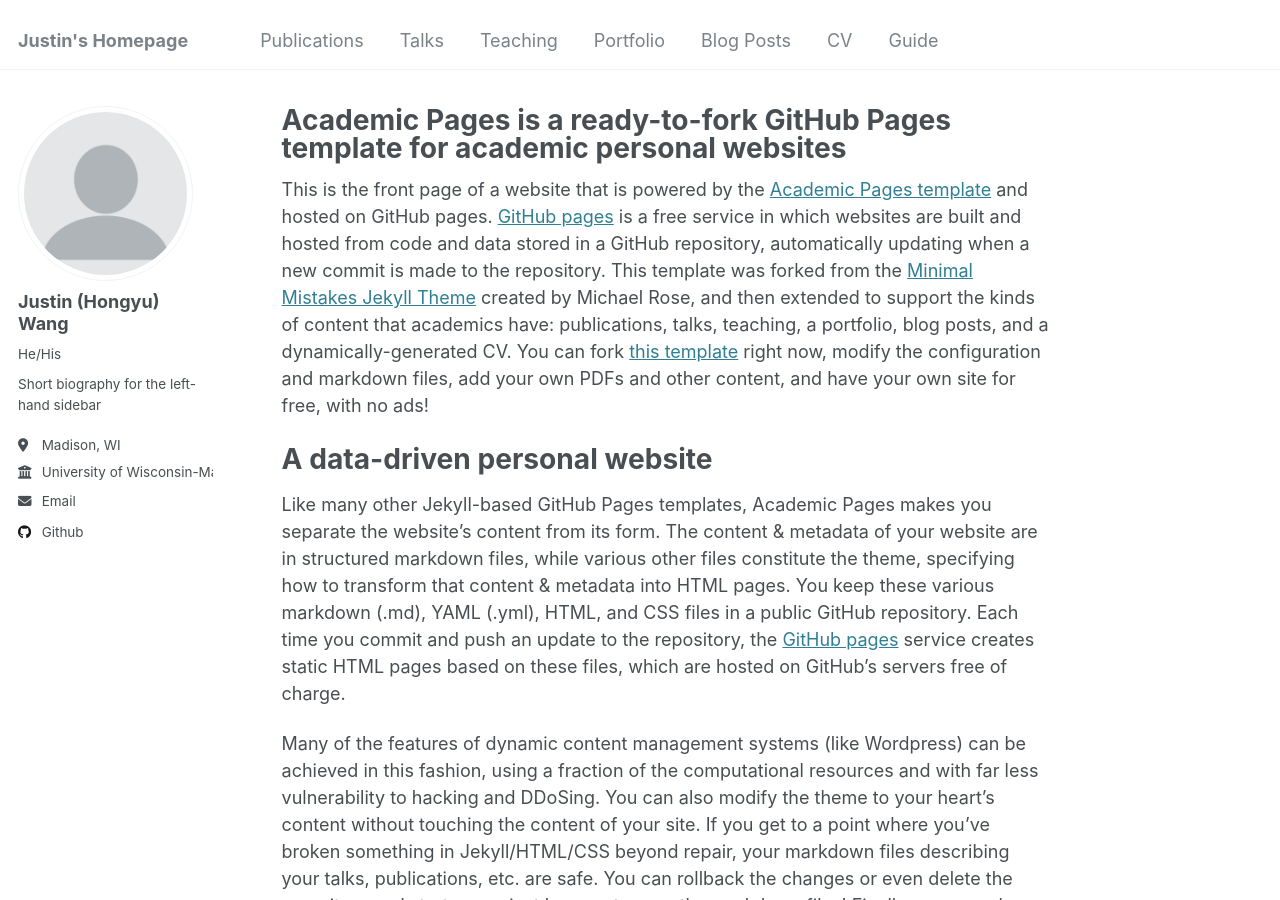
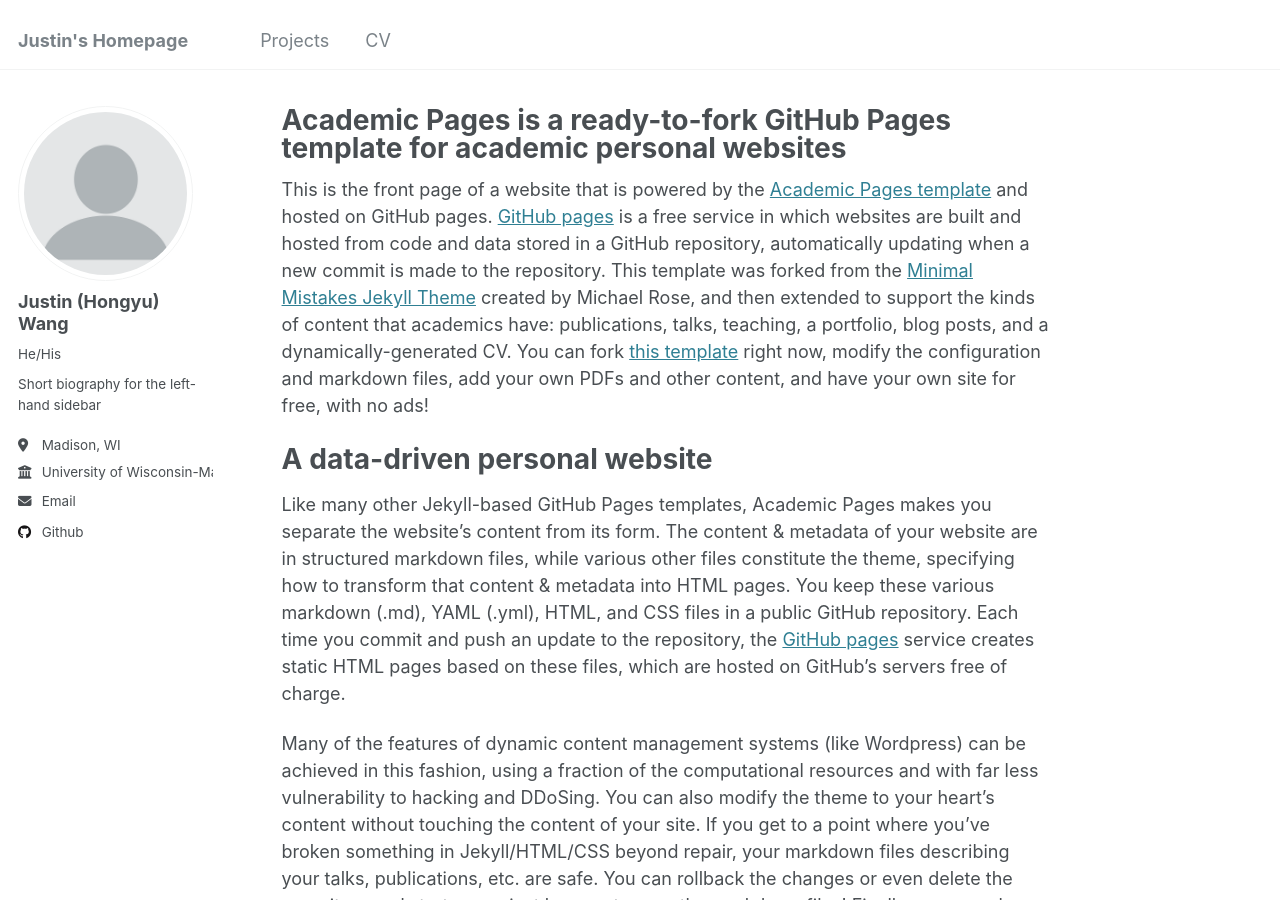
Before and after one commit to Hongyu0329/hongyu0329.github.io, a Jekyll site: the page built from _pages/about.md, in a window 1280 px wide and 900 px high. Built offline with Jekyll 4.4.1, drawn with Linux system fonts in a browser that asks for light colours.

Commit message:
Update navigation.yml

```diff
--- a/_data/navigation.yml
+++ b/_data/navigation.yml
@@ -5,23 +5,23 @@
 # prevent it from being included in the site.
 
 main:
-  - title: "Publications"
-    url: /publications/
+  # - title: "Publications"
+  #   url: /publications/
 
-  - title: "Talks"
-    url: /talks/
+  # - title: "Talks"
+  #   url: /talks/
 
-  - title: "Teaching"
-    url: /teaching/
+  # - title: "Teaching"
+  #   url: /teaching/
 
-  - title: "Portfolio"
-    url: /portfolio/
+  # - title: "Portfolio"
+  #   url: /portfolio/
 
-  - title: "Blog Posts"
+  - title: "Projects"
     url: /year-archive/
 
   - title: "CV"
     url: /cv/
 
-  - title: "Guide"
-    url: /markdown/
+  # - title: "Guide"
+  #   url: /markdown/
```
